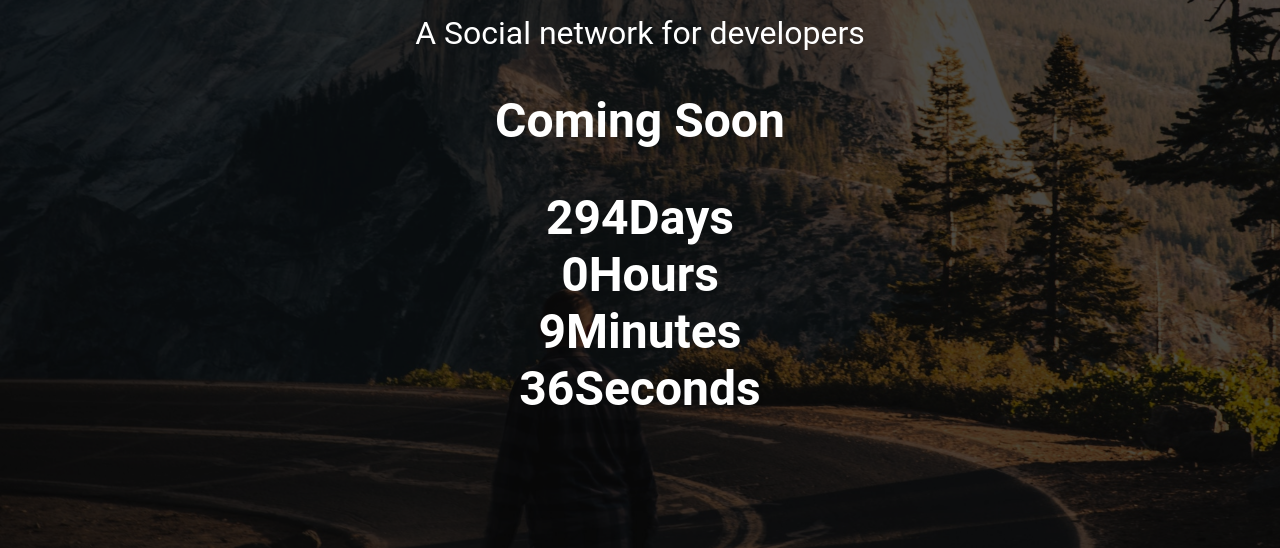
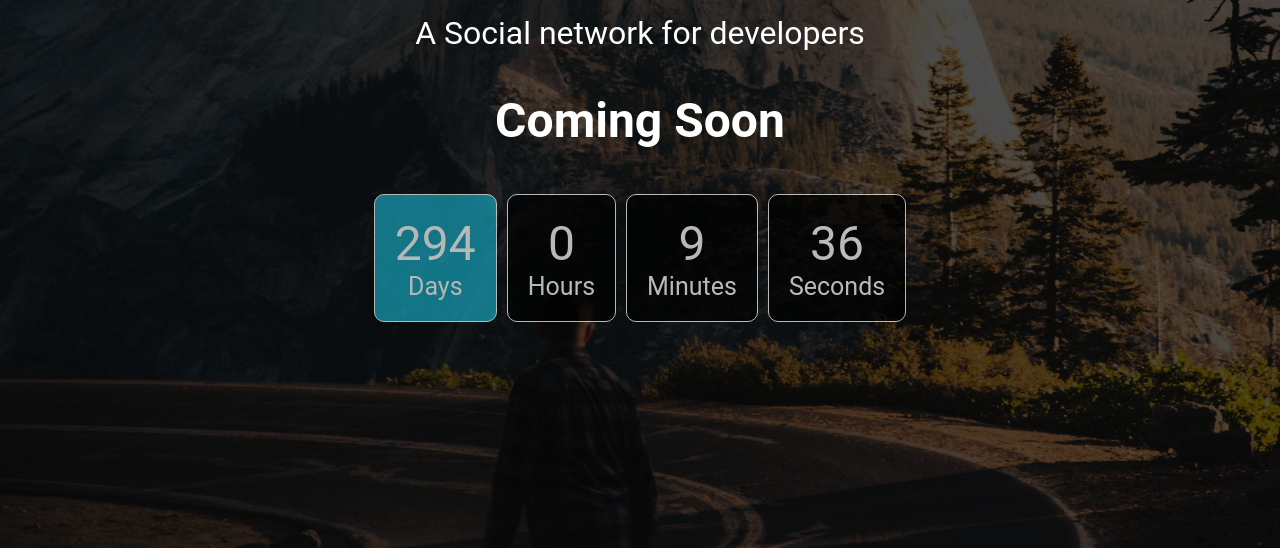
Before and after one commit to jesraygarciano/LPCountdown, a plain HTML site: page index.html in a window 1280 px wide. Shown: the part 252-800 px from the top of the page. Drawn offline with Linux system fonts and the light colour scheme.

Commit message:
Continued CSS

```diff
--- a/css/style.css
+++ b/css/style.css
@@ -38,3 +38,29 @@ html, body {
 .landing p {
 	font-size: 2em;
 }
+
+.countdown{
+	font-size: 3em;
+	display: flex;
+	justify-content: center;
+	align-items: center;
+	text-align: center;
+}
+
+.countdown div{
+	padding: 20px;
+	border: 1px solid #fff;
+	border-radius: 10px;
+	margin: 5px;
+	opacity: 0.7;
+	background: #000;
+}
+
+.countdown span {
+	display: block;
+	font-size: 25px;
+}
+
+.countdown div:first-child{
+	background: #17a2b8;
+}
--- a/index.html
+++ b/index.html
@@ -13,7 +13,7 @@
 			<img src="img/logo.jpg" alt="Temporary logo">
 			<p>A Social network for developers</p>
 			<h1 class="comingsoon">Coming Soon</h1>
-			<h1 class="countdown"></h1>
+			<div class="countdown"></div>
 	</div>
 </section>
 
```
